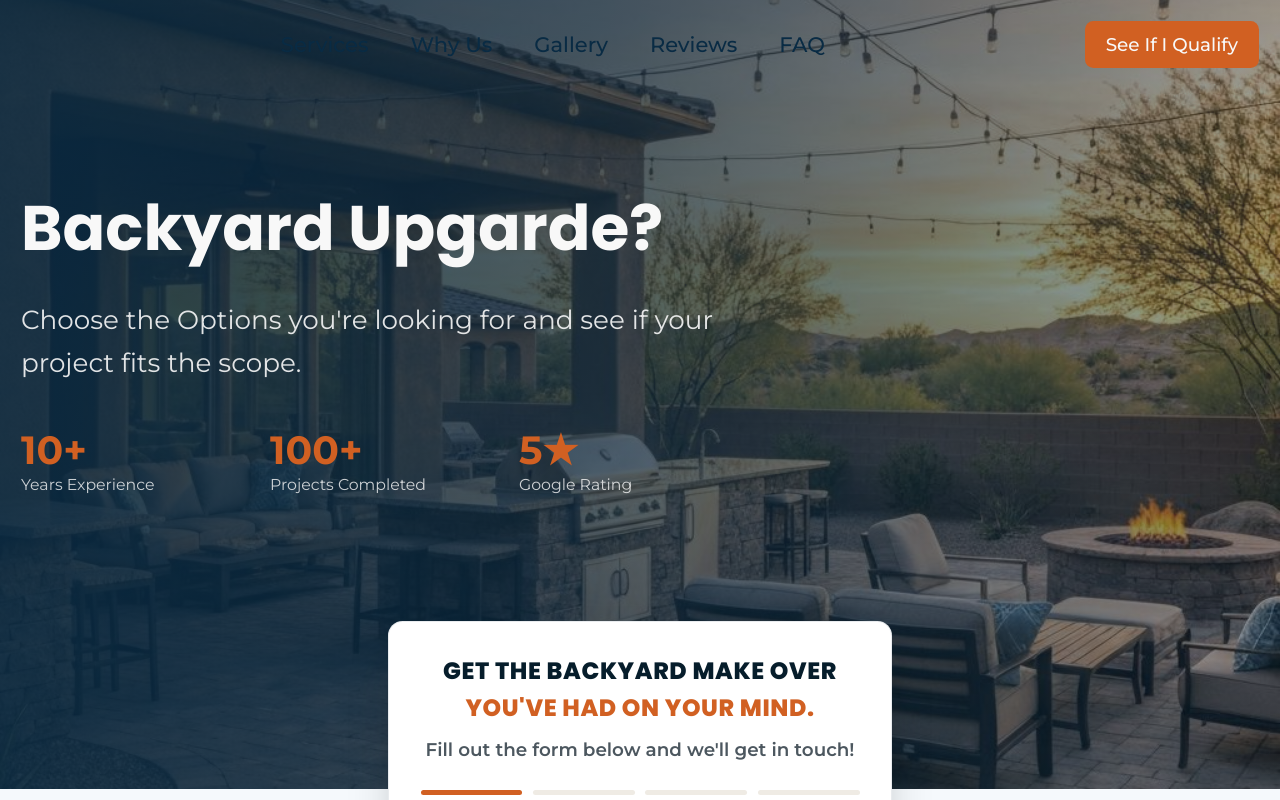
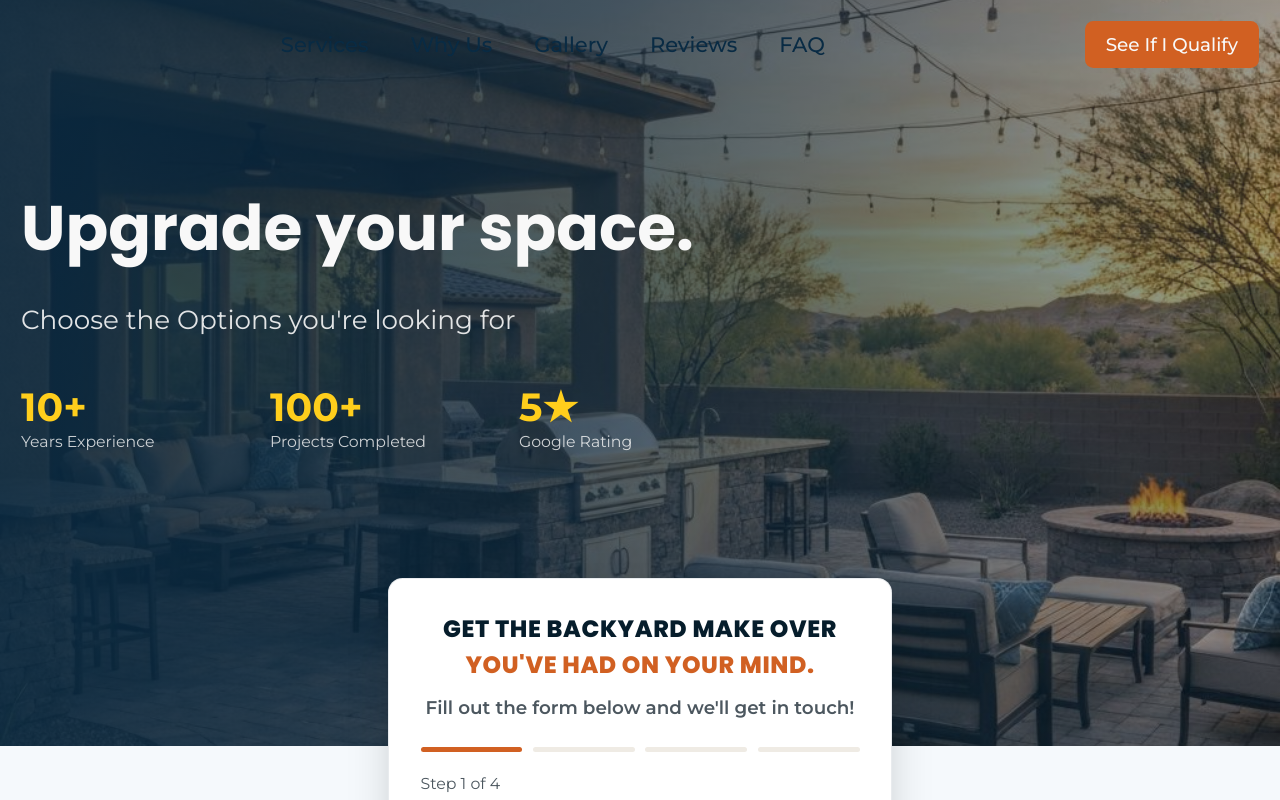
Before and after one commit to Fbet590/Phoenix-Pavers-Turf, a Next.js app: page / in a window 1280 px wide. Shown: the top 800 px of the page. Built offline with nearby package versions, Linux system fonts and the light colour scheme; a web font is replaced by a local one.

Commit message:
Update hero copy and stat accent color

```diff
--- a/components/landing/hero.tsx
+++ b/components/landing/hero.tsx
@@ -218,24 +218,24 @@ export function Hero() {
             {/* Left Content */}
             <div className="text-primary-foreground lg:col-span-3">
               <h1 className="font-[family-name:var(--font-poppins)] text-3xl md:text-4xl lg:text-5xl text-[48px] font-bold leading-tight text-balance">
-                Backyard Upgarde?
+                Upgrade your space.
               </h1>
               <p className="mt-6 text-lg md:text-xl opacity-90 leading-relaxed max-w-xl">
-                Choose the Options you're looking for and see if your project fits the scope.
+                Choose the Options you&apos;re looking for
               </p>
 
               {/* Stats */}
               <div className="mt-8 grid grid-cols-3 gap-4">
                 <div>
-                  <div className="text-3xl font-bold text-accent">10+</div>
+                  <div className="text-3xl font-bold text-[#FFCE1C]">10+</div>
                   <div className="text-xs opacity-80">Years Experience</div>
                 </div>
                 <div>
-                  <div className="text-3xl font-bold text-accent">100+</div>
+                  <div className="text-3xl font-bold text-[#FFCE1C]">100+</div>
                   <div className="text-xs opacity-80">Projects Completed</div>
                 </div>
                 <div>
-                  <div className="text-3xl font-bold text-accent">5★</div>
+                  <div className="text-3xl font-bold text-[#FFCE1C]">5★</div>
                   <div className="text-xs opacity-80">Google Rating</div>
                 </div>
               </div>
```
